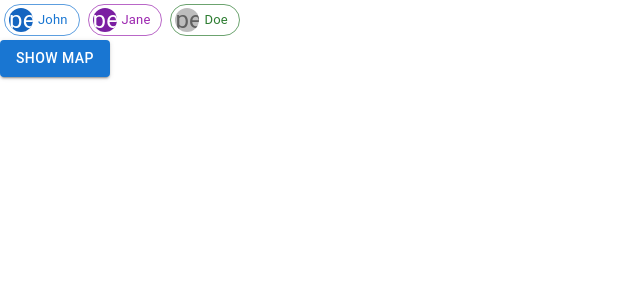
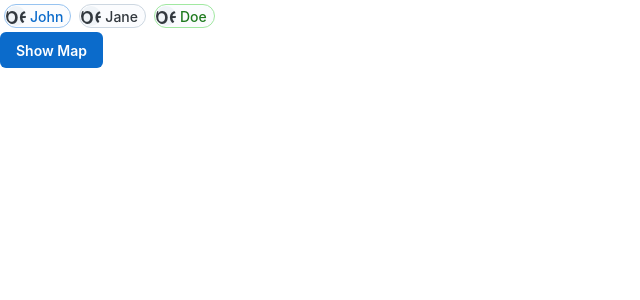
Before and after one commit to viks01/merabills, a React (Create React App) app in the folder frontend/: page / in a window 1280 px wide. Shown: the top 300 px of the page, without its empty margins (0-640 px from the left). Built offline with nearby package versions, Linux system fonts and the light colour scheme; no server answers.

Commit message:
added maps

```diff
--- a/frontend/package.json
+++ b/frontend/package.json
@@ -6,6 +6,7 @@
     "@emotion/react": "^11.11.4",
     "@emotion/styled": "^11.11.5",
     "@mui/icons-material": "^5.15.18",
+    "@mui/joy": "^5.0.0-beta.36",
     "@mui/material": "^5.15.18",
     "@react-google-maps/api": "^2.19.3",
     "@testing-library/jest-dom": "^5.17.0",
@@ -16,6 +17,7 @@
     "@types/react": "^18.3.3",
     "@types/react-dom": "^18.3.0",
     "@types/react-i18next": "^8.1.0",
+    "google-map-react": "^2.2.1",
     "i18next": "^23.11.4",
     "i18next-browser-languagedetector": "^8.0.0",
     "i18next-http-backend": "^2.5.2",
@@ -49,5 +51,8 @@
       "last 1 firefox version",
       "last 1 safari version"
     ]
+  },
+  "devDependencies": {
+    "@types/google-map-react": "^2.1.10"
   }
 }
--- a/frontend/src/App.tsx
+++ b/frontend/src/App.tsx
@@ -1,9 +1,8 @@
 import React, { useState } from 'react';
-// import LocationForm from './components/LocationForm';
 import FilterChips, { Option } from './components/FilterChips';
 import MapDialog from './components/MapDialog';
-import { CssBaseline, Button } from '@mui/material';
-
+import CssBaseline from '@mui/joy/CssBaseline';
+import Button from '@mui/joy/Button';
 
 const App: React.FC = () => {
   const [selectedKeys, setSelectedKeys] = useState<ReadonlyArray<number>>([]);
@@ -12,7 +11,7 @@ const App: React.FC = () => {
 
   const options: ReadonlyArray<Option> = [
     new Option("John", 1, "person", 'primary', { lat: 40.712776, lng: -74.005974 }),
-    new Option("Jane", 2, "person", 'secondary', { lat: 34.052235, lng: -118.243683 }),
+    new Option("Jane", 2, "person", 'neutral', { lat: 34.052235, lng: -118.243683 }),
     new Option("Doe", 3, "person", 'success', { lat: 41.878113, lng: -87.629799 }),
   ];
 
@@ -20,20 +19,19 @@ const App: React.FC = () => {
     key: option.key,
     position: option.position,
     title: option.title,
-    icon: `https://maps.google.com/mapfiles/ms/icons/${option.color}-dot.png`,
+    icon: `https://maps.google.com/mapfiles/ms/icons/red-dot.png`,
   }));
 
   return (
     <div className="App">
       <CssBaseline />
-      {/* <LocationForm /> */}
       <FilterChips
         options={options}
         selectedKeys={selectedKeys}
         setSelectedKeys={setSelectedKeys}
         multiSelectedAllowed={multiSelectedAllowed}
       />
-      <Button variant="contained" color="primary" onClick={() => setMapOpen(true)}>
+      <Button variant="solid" color="primary" onClick={() => setMapOpen(true)}>
         Show Map
       </Button>
       <MapDialog
--- a/frontend/src/components/FilterChips.tsx
+++ b/frontend/src/components/FilterChips.tsx
@@ -1,18 +1,17 @@
 import { useEffect, useState } from "react";
-import { Icon, Chip, ChipProps, Avatar, useMediaQuery, Dialog, DialogTitle, DialogContent, DialogActions, Button, useTheme, IconButton } from "@mui/material";
+import { Chip, Avatar, DialogTitle, DialogContent, DialogActions, Button, useTheme, IconButton, ColorPaletteProp } from '@mui/joy';
+import { Icon, Dialog, useMediaQuery } from '@mui/material';
 import FilterListIcon from '@mui/icons-material/FilterList';
-
 
 export class Option {
     constructor(
         public readonly title: string,
         public readonly key: number,
         public readonly iconName: string,
-        public readonly color: ChipProps['color'] = 'default',
+        public readonly color: 'primary' | 'success' | 'warning' | 'neutral' | 'danger',
         public readonly position: google.maps.LatLngLiteral
     ) { }
 }
-
 
 export default function FilterChips({
     options,
@@ -56,16 +55,16 @@ export default function FilterChips({
                 return (
                     <Chip
                         key={option.key}
-                        avatar={<Avatar><Icon>{option.iconName}</Icon></Avatar>}
-                        label={option.title}
+                        startDecorator={<Avatar><Icon>{option.iconName}</Icon></Avatar>}
                         onClick={() => handleSelect(option.key)}
-                        color={option.color}
-                        variant={isSelected ? 'filled' : 'outlined'}
+                        color={option.color as ColorPaletteProp}
+                        variant={isSelected ? 'solid' : 'outlined'}
+                        component="div"
                         sx={{
                             m: 0.5,
                             backgroundColor: isSelected ? `${option.color}darker` : undefined,
                         }}
-                    />
+                    >{option.title}</Chip>
                 );
             })}
         </div>
@@ -73,9 +72,6 @@ export default function FilterChips({
 
     return isSmallScreen ? (
         <>
-            {/* <Button onClick={handleOpen}>
-                <Icon>filter_list</Icon>
-            </Button> */}
             <IconButton onClick={handleOpen}>
                 <FilterListIcon />
             </IconButton>
--- a/frontend/src/components/MapDialog.tsx
+++ b/frontend/src/components/MapDialog.tsx
@@ -1,5 +1,6 @@
 import React from 'react';
-import { Dialog, DialogTitle, DialogContent } from '@mui/material';
+import { Dialog } from '@mui/material';
+import { DialogTitle, DialogContent } from '@mui/joy';
 import MapWithMarkers, { MarkerOption } from './MapWithMarkers';
 
 interface MapDialogProps {
--- a/frontend/src/components/MapWithMarkers.tsx
+++ b/frontend/src/components/MapWithMarkers.tsx
@@ -1,5 +1,5 @@
 import React from 'react';
-import { GoogleMap, LoadScript, Marker } from '@react-google-maps/api';
+import { GoogleMap, Marker, useJsApiLoader } from '@react-google-maps/api';
 
 export interface MarkerOption {
   key: number;
@@ -24,8 +24,15 @@ const center = {
 };
 
 const MapWithMarkers: React.FC<MapWithMarkersProps> = ({ selectedKeys, markerOptions }) => {
+  const { isLoaded } = useJsApiLoader({
+    googleMapsApiKey: 'YOUR_API_KEY'
+  });
+
+  if (!isLoaded) {
+    return <div>Loading...</div>;
+  }
+
   return (
-    <LoadScript googleMapsApiKey="YOUR_GOOGLE_MAPS_API_KEY">
     <GoogleMap mapContainerStyle={containerStyle} center={center} zoom={10}>
       {markerOptions
         .filter(option => selectedKeys.includes(option.key))
@@ -38,7 +45,6 @@ const MapWithMarkers: React.FC<MapWithMarkersProps> = ({ selectedKeys, markerOpt
           />
         ))}
     </GoogleMap>
-    </LoadScript>
   );
 };
 
```
Also changed, not shown: frontend/src/components/SimpleMap.tsx (added, +75 -0 lines), 1 other file (tests, documents, lock files or other folders). Lines whose indentation alone changed are shown as unchanged.
